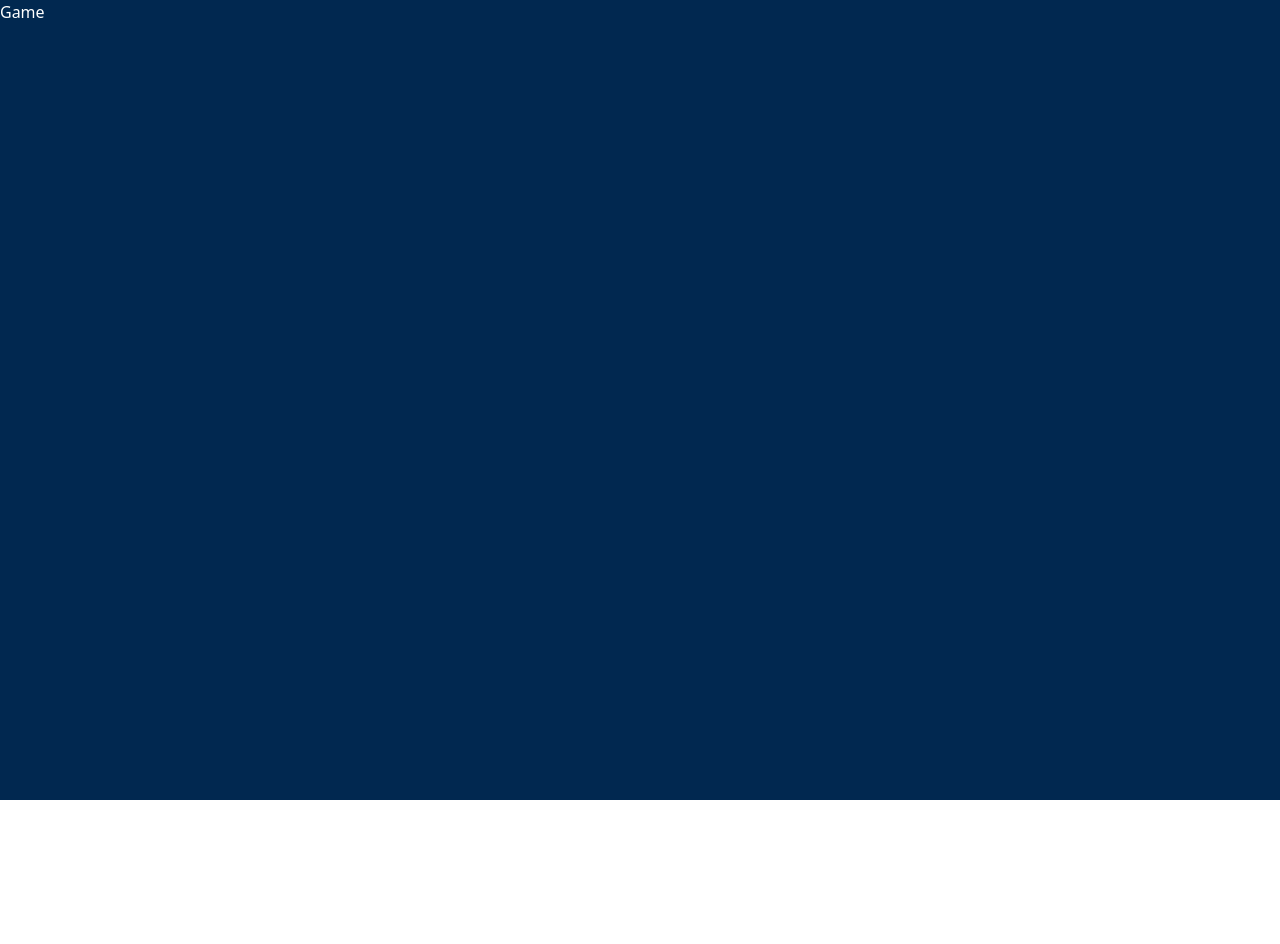
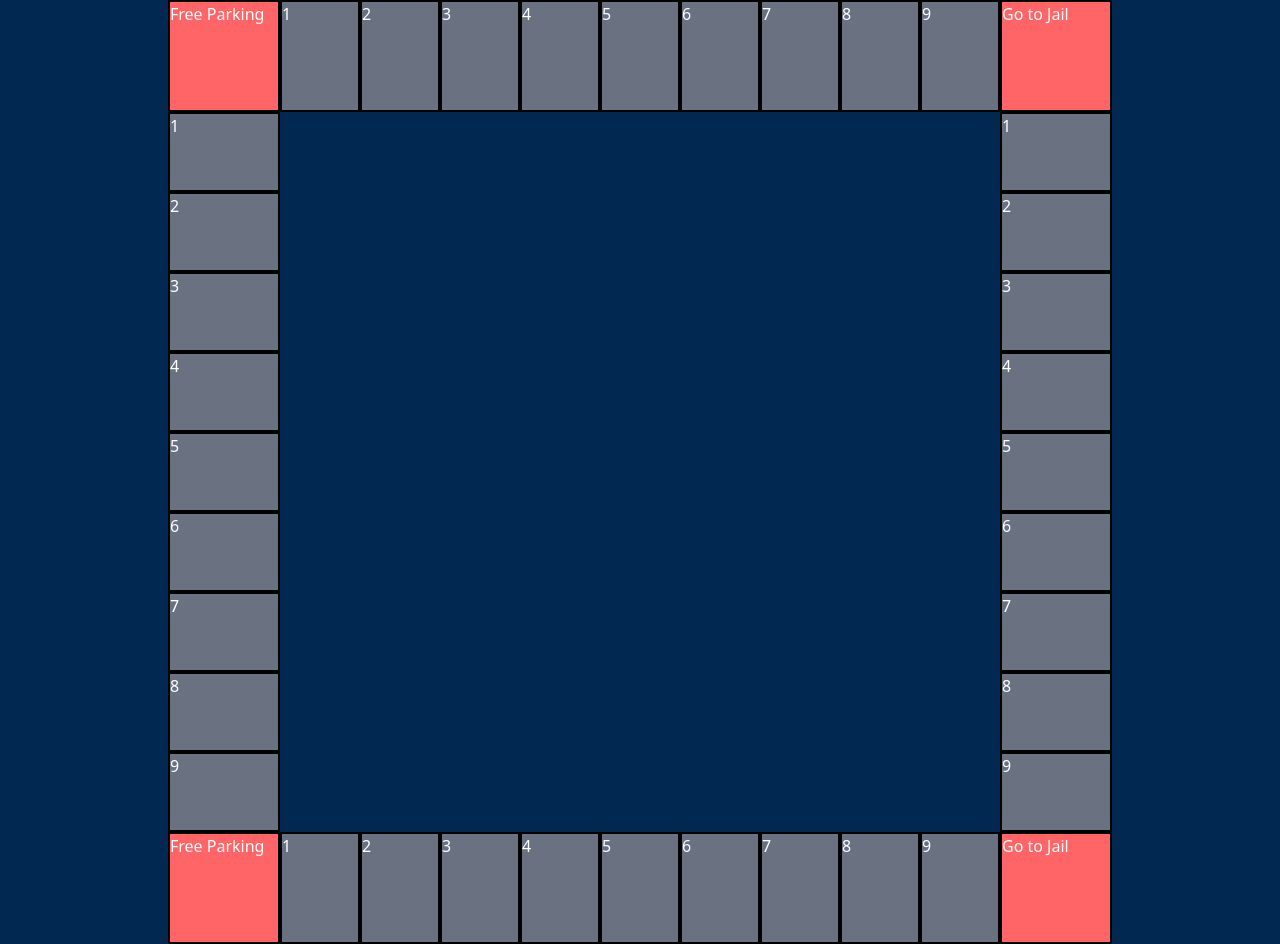
Before and after one commit to ShivanshuPrajapati212/monopoly-frontend, a React (Vite) app: page /game in a window 1280 px wide. Before the commit the page ends 800 px from the top, so only its background shows below. Built offline with nearby package versions, Linux system fonts and the light colour scheme.

Commit message:
made structure of board

```diff
--- a/src/App.jsx
+++ b/src/App.jsx
@@ -6,7 +6,7 @@ import GamePage from "./screens/GamePage";
 function App() {
 
   return (
-    <div className="min-h-screen bg-[#012850] text-white">
+    <div className="min-h-screen bg-[#012850] text-white flex flex-col items-center">
       <BrowserRouter>
         <Routes>
           <Route path="/" element={<HomePage/>} />
--- /dev/null
+++ b/src/components/BigCard.jsx
@@ -0,0 +1,11 @@
+import React from 'react'
+
+const BigCard = ({children}) => {
+  return (
+    <div className='bg-red-400 w-28 h-28 border-2 border-black'>
+        {children}
+    </div>
+  )
+}
+
+export default BigCard
--- /dev/null
+++ b/src/components/SmallCard.jsx
@@ -0,0 +1,9 @@
+import React from 'react'
+
+const SmallCard = ({children, className}) => {
+  return (
+    <div className={`bg-gray-500 h-28 w-20 border-2 border-black ${className}`}>{children}</div>
+  )
+}
+
+export default SmallCard
--- a/src/screens/GamePage.jsx
+++ b/src/screens/GamePage.jsx
@@ -1,11 +1,68 @@
-import React from 'react'
+import SmallCard from "../components/SmallCard";
+import BigCard from "../components/BigCard";
 
 const GamePage = () => {
   return (
     <div>
-      Game
+      <div className="flex flex-col items-center container max-w-max">
+        <div className="flex w-full">
+          <BigCard>Free Parking</BigCard>
+          <div className="grid grid-flow-col grid-cols-9">
+            <SmallCard>1</SmallCard>
+            <SmallCard>2</SmallCard>
+            <SmallCard>3</SmallCard>
+            <SmallCard>4</SmallCard>
+            <SmallCard>5</SmallCard>
+            <SmallCard>6</SmallCard>
+            <SmallCard>7</SmallCard>
+            <SmallCard>8</SmallCard>
+            <SmallCard>9</SmallCard>
+          </div>
+          <BigCard>Go to Jail</BigCard>
+        </div>
+        <div className="flex flex-row justify-between w-full">
+          <div className="flex flex-col">
+            <SmallCard className="!h-20 !w-28 ">1</SmallCard>
+            <SmallCard className="!h-20 !w-28">2</SmallCard>
+            <SmallCard className="!h-20 !w-28">3</SmallCard>
+            <SmallCard className="!h-20 !w-28">4</SmallCard>
+            <SmallCard className="!h-20 !w-28">5</SmallCard>
+            <SmallCard className="!h-20 !w-28">6</SmallCard>
+            <SmallCard className="!h-20 !w-28">7</SmallCard>
+            <SmallCard className="!h-20 !w-28">8</SmallCard>
+            <SmallCard className="!h-20 !w-28">9</SmallCard>
+          </div>
+          <div className="flex flex-col">
+            <SmallCard className="!h-20 !w-28 ">1</SmallCard>
+            <SmallCard className="!h-20 !w-28">2</SmallCard>
+            <SmallCard className="!h-20 !w-28">3</SmallCard>
+            <SmallCard className="!h-20 !w-28">4</SmallCard>
+            <SmallCard className="!h-20 !w-28">5</SmallCard>
+            <SmallCard className="!h-20 !w-28">6</SmallCard>
+            <SmallCard className="!h-20 !w-28">7</SmallCard>
+            <SmallCard className="!h-20 !w-28">8</SmallCard>
+            <SmallCard className="!h-20 !w-28">9</SmallCard>
+          </div>
+        </div>
+
+        <div className="flex w-full">
+          <BigCard>Free Parking</BigCard>
+          <div className="grid grid-flow-col grid-cols-9">
+            <SmallCard>1</SmallCard>
+            <SmallCard>2</SmallCard>
+            <SmallCard>3</SmallCard>
+            <SmallCard>4</SmallCard>
+            <SmallCard>5</SmallCard>
+            <SmallCard>6</SmallCard>
+            <SmallCard>7</SmallCard>
+            <SmallCard>8</SmallCard>
+            <SmallCard>9</SmallCard>
+          </div>
+          <BigCard>Go to Jail</BigCard>
+        </div>
+      </div>
     </div>
-  )
-}
+  );
+};
 
-export default GamePage
+export default GamePage;
--- a/src/screens/HomePage.jsx
+++ b/src/screens/HomePage.jsx
@@ -4,9 +4,9 @@ const HomePage = () => {
     const navigate = useNavigate()
   return (
     <div className='flex flex-col items-center justify-center'>
-      <div><img src="/logo.png" alt="logo" className='h-120 w-120'/></div>
+      <div><img src="/logo.png" alt="logo" className='h-200 w-200'/></div>
       <div className='text-2xl'>
-        <button onClick={()=> navigate("/game")} type="button" class="text-white bg-red-700 hover:bg-red-800 cursor-pointer font-medium rounded-sm text-sm px-5 py-2.5 me-2 mb-2">Play Monopoly!!!</button>
+        <button onClick={()=> navigate("/game")} type="button" class="text-white bg-red-700 hover:bg-red-800 cursor-pointer font-medium rounded-sm text-lg px-5 py-2.5 me-2 mb-2">Play Monopoly!!!</button>
       </div>
     </div>
   )
```
